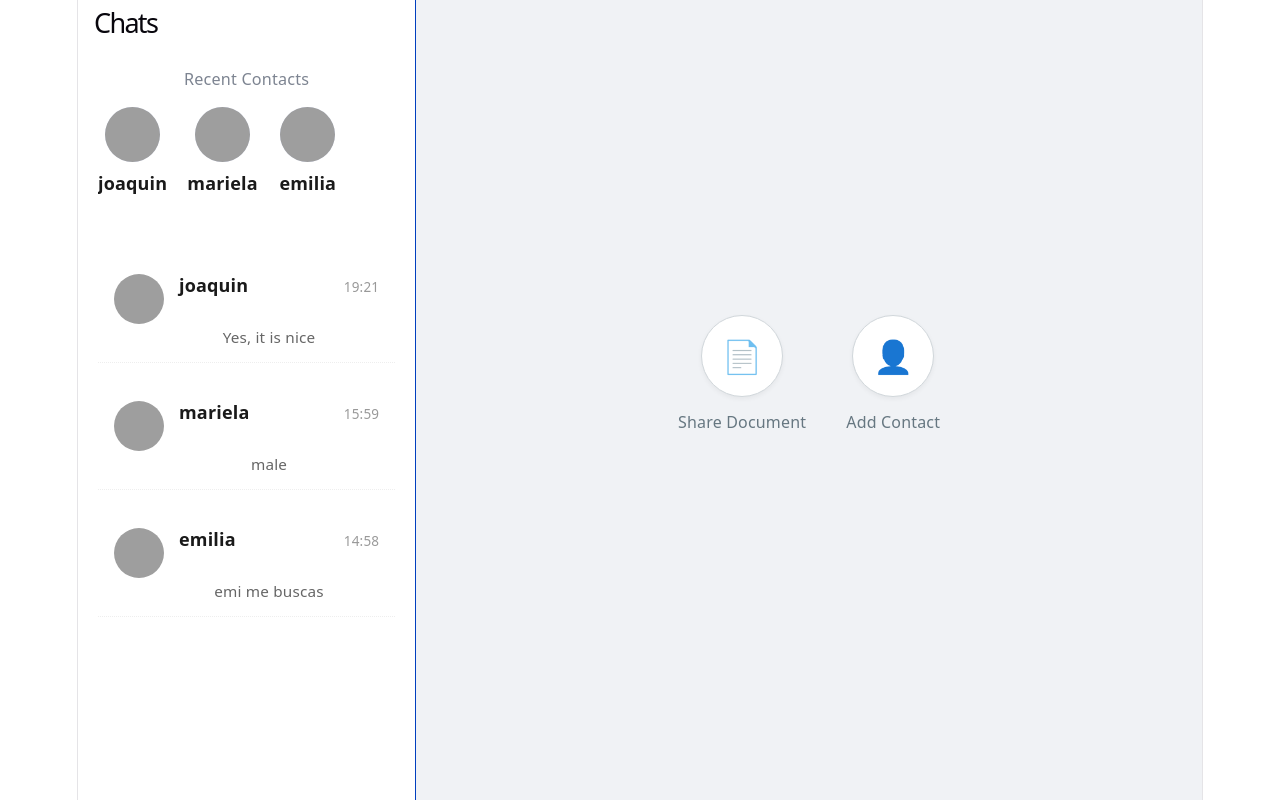
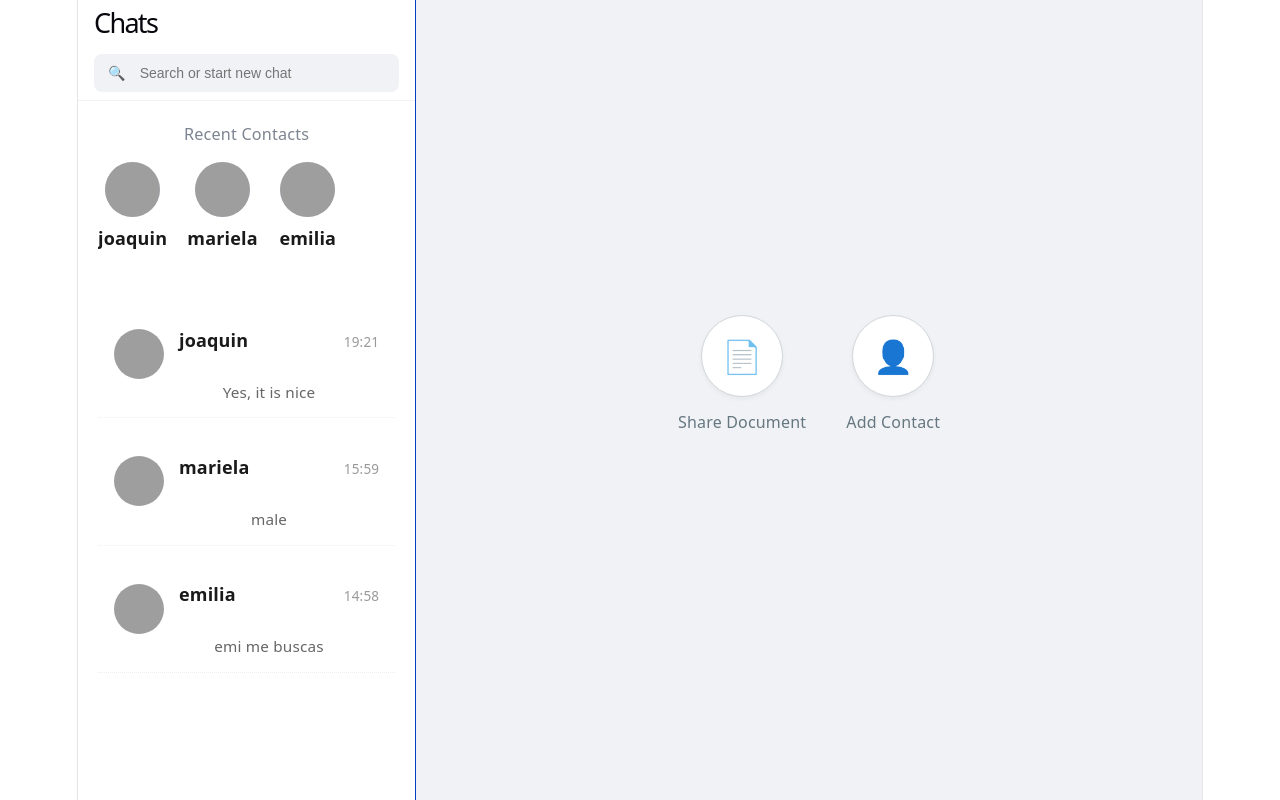
Before and after one commit to fersilva362/utn-final-react, a React (Vite) app: page / in a window 1280 px wide. Built offline with nearby package versions, Linux system fonts and the light colour scheme; grey boxes are pictures that could not be loaded.

Commit message:
Add search bar in Message Page

```diff
--- a/src/chatPageScreen/ChatPage.jsx
+++ b/src/chatPageScreen/ChatPage.jsx
@@ -17,7 +17,6 @@ export default function ChatPage() {
   } = useContactHook();
   const { conversation_id } = useParams();
   const { state } = useLocation();
-  console.log(state);
   useEffect(() => {
     loadConversationsById(conversation_id);
   }, [conversation_id, loadConversationsById]);
@@ -25,7 +24,7 @@ export default function ChatPage() {
   return (
     <div className="chat-container">
       {loadMessage && <h1 className="loading">Loading</h1>}
-      {/*  {!loadMessage && !messages && <h1 className="loading">Loading...</h1>} */}
+
       {!loadMessage && messages && (
         <>
           <header className="chat-header">
--- a/src/messagePageScreen/MessagePage.css
+++ b/src/messagePageScreen/MessagePage.css
@@ -111,3 +111,32 @@
   text-overflow: ellipsis;
   max-width: 180px;
 }
+.search-container {
+  padding: 8px 16px;
+  background-color: white;
+  border-bottom: 1px solid #f0f2f5;
+}
+
+.search-input-wrapper {
+  display: flex;
+  align-items: center;
+  background-color: #f0f2f5;
+  padding: 6px 14px;
+  border-radius: 8px;
+  gap: 12px;
+}
+
+.search-icon {
+  font-size: 14px;
+  color: #667781;
+  user-select: none;
+}
+
+.search-input {
+  width: 100%;
+  border: none;
+  background: transparent;
+  outline: none;
+  font-size: 14px;
+  color: #111b21;
+}
--- a/src/messagePageScreen/MessagePage.jsx
+++ b/src/messagePageScreen/MessagePage.jsx
@@ -1,17 +1,60 @@
+import { useMemo, useState } from "react";
 import MessageTile from "../components/MessageTile";
 import RecentContact from "../components/RecentContact";
 import useContactHook from "../useContactHook";
 import "./MessagePage.css";
 const MessagePage = () => {
   const { contacts, navigate } = useContactHook();
+  const [searchInput, setSearchInput] = useState("");
+  const [resultSearch, setResultSearch] = useState(null);
+
+  const groupedByName = useMemo(() => {
+    return Object.groupBy(contacts, ({ participant_name }) => participant_name);
+  }, [contacts]);
+  const handleSearch = (e) => {
+    if (e.key !== "Enter") {
+      return;
+    }
+    setResultSearch(null);
+    if (Object.hasOwn(groupedByName, searchInput)) {
+      setResultSearch((prev) => [...(prev || []), groupedByName[searchInput]]);
+    }
+  };
 
   return (
     <div className="messages-container">
+      <div className="search-container">
+        <div className="search-input-wrapper">
+          <span className="search-icon">🔍</span>
+          <input
+            type="text"
+            placeholder="Search or start new chat"
+            className="search-input"
+            onKeyDown={(e) => handleSearch(e)}
+            value={searchInput}
+            onChange={(e) => setSearchInput(e.target.value)}
+          />
+        </div>
+      </div>
       <main className="messages-content">
         <section className="recent-section">
-          <p className="recent-title">Recent Contacts</p>
+          <p className="recent-title">
+            {!resultSearch ? "Recent Contacts" : "Your Search"}
+          </p>
           <div className="recent-list">
-            {contacts.map((contact) => {
+            {!resultSearch
+              ? contacts.map((contact) => {
+                  const url =
+                    "https://i.pravatar.cc/300?u=" + contact.conversation_id;
+                  return (
+                    <RecentContact
+                      url={url}
+                      key={contact.conversation_id}
+                      name={contact.participant_name}
+                    />
+                  );
+                })
+              : resultSearch.map((contact) => {
                   const url =
                     "https://i.pravatar.cc/300?u=" + contact.conversation_id;
                   return (
--- a/src/useContactHook.js
+++ b/src/useContactHook.js
@@ -58,6 +58,7 @@ export default function useContactHook() {
   const [loadMessage, setLoadMessage] = useState(false);
   const [errorMessage, setErrorMessage] = useState("");
   const userId = "96"; //Will come from credentials' user after login
+  //deberia manejar funcion asincrona si simulo hacer fetch al API
   const loadConversationsById = useCallback(
     (conversation_id) => {
       try {
@@ -81,10 +82,10 @@ export default function useContactHook() {
     },
     [contacts],
   );
-  console.log(messages);
 
   const [inputValue, setInputValue] = useState("");
 
+  //deberia manejar funcion asincrona si simulo mandar datos al API
   const handleSendMessage = () => {
     if (!inputValue.trim()) return;
     setTimeout(() => {
```
Lines whose indentation alone changed are shown as unchanged.
